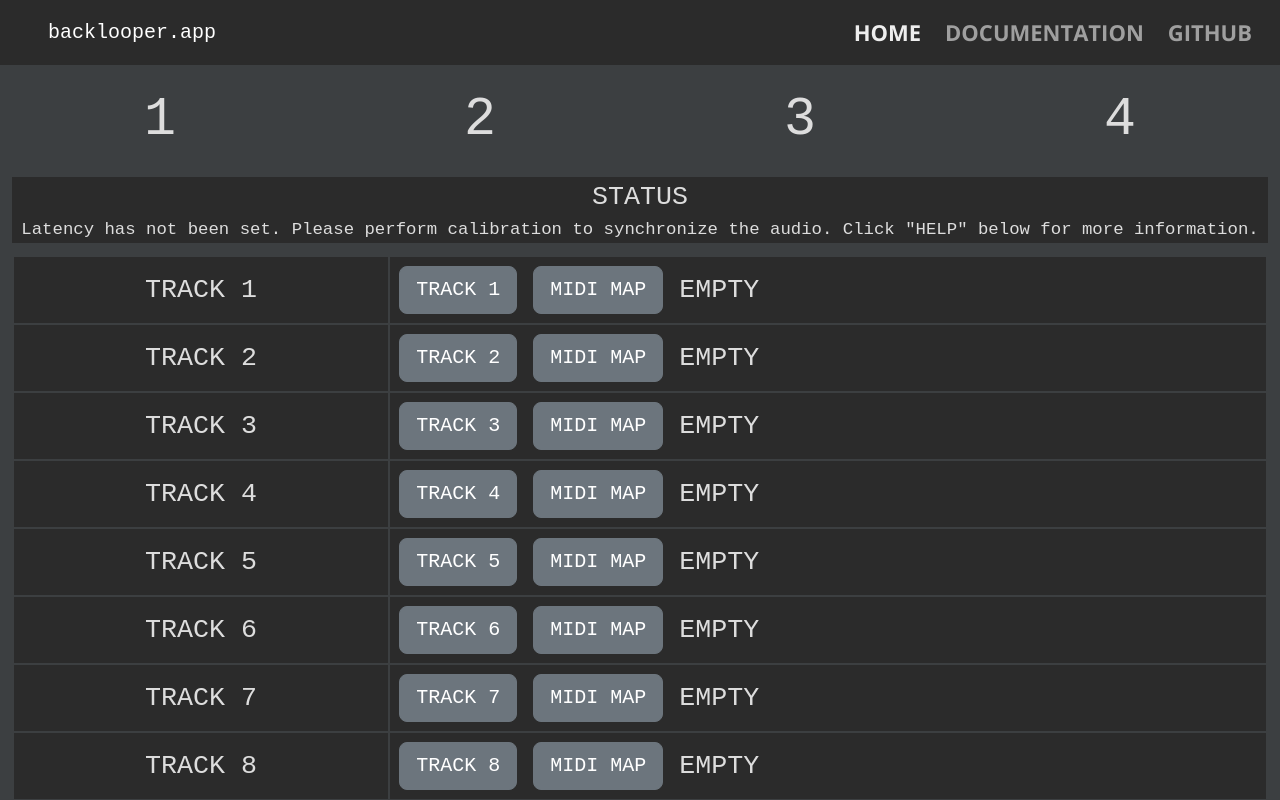
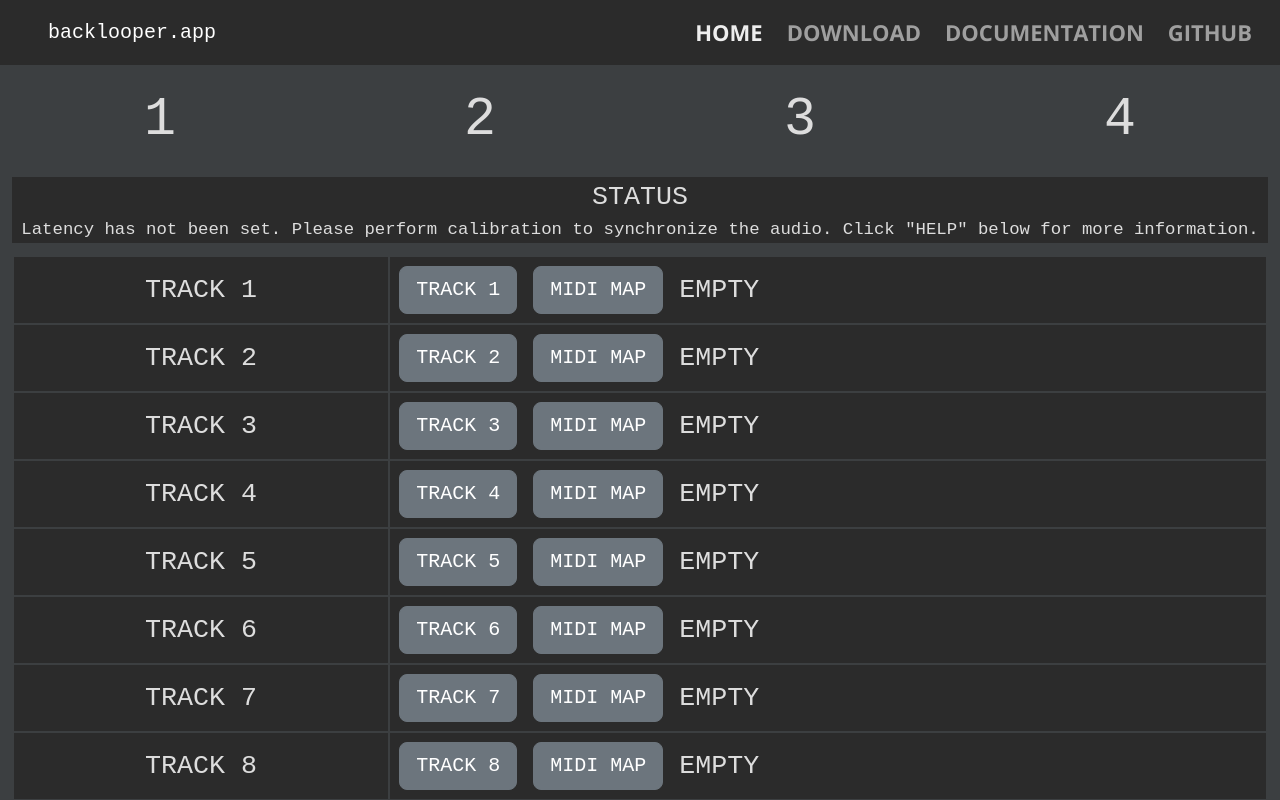
Before and after one commit to spmvg/backlooper_frontend, a Vue app: page / in a window 1280 px wide. Shown: the top 800 px of the page. Built offline with nearby package versions, Linux system fonts and the light colour scheme; no server answers.

Commit message:
Binary is now the preferred installation method

```diff
--- a/src/components/NavBar.vue
+++ b/src/components/NavBar.vue
@@ -10,24 +10,28 @@
             <li class="nav-item">
               <RouterLink to="/"
                           class="mx-1 nav-link"
-                          routerLinkActive="active"
-                          >
+                          routerLinkActive="active">
                 HOME
               </RouterLink>
             </li>
             <li class="nav-item">
+              <a href="https://github.com/spmvg/backlooper_backend/releases"
+                 class="mx-1
+                 nav-link">
+                DOWNLOAD
+              </a>
+            </li>
+            <li class="nav-item">
               <RouterLink to="/docs/general"
                           class="mx-1
-                          nav-link"
-                          >
+                          nav-link">
                 DOCUMENTATION
               </RouterLink>
             </li>
             <li class="nav-item">
               <a href="https://github.com/spmvg/backlooper_backend"
                  class="mx-1
-                 nav-link"
-                 >
+                 nav-link">
                 GITHUB
               </a>
             </li>
```
Also changed, not shown: public/md/calibration.txt, public/md/general.txt, public/md/install.txt.
